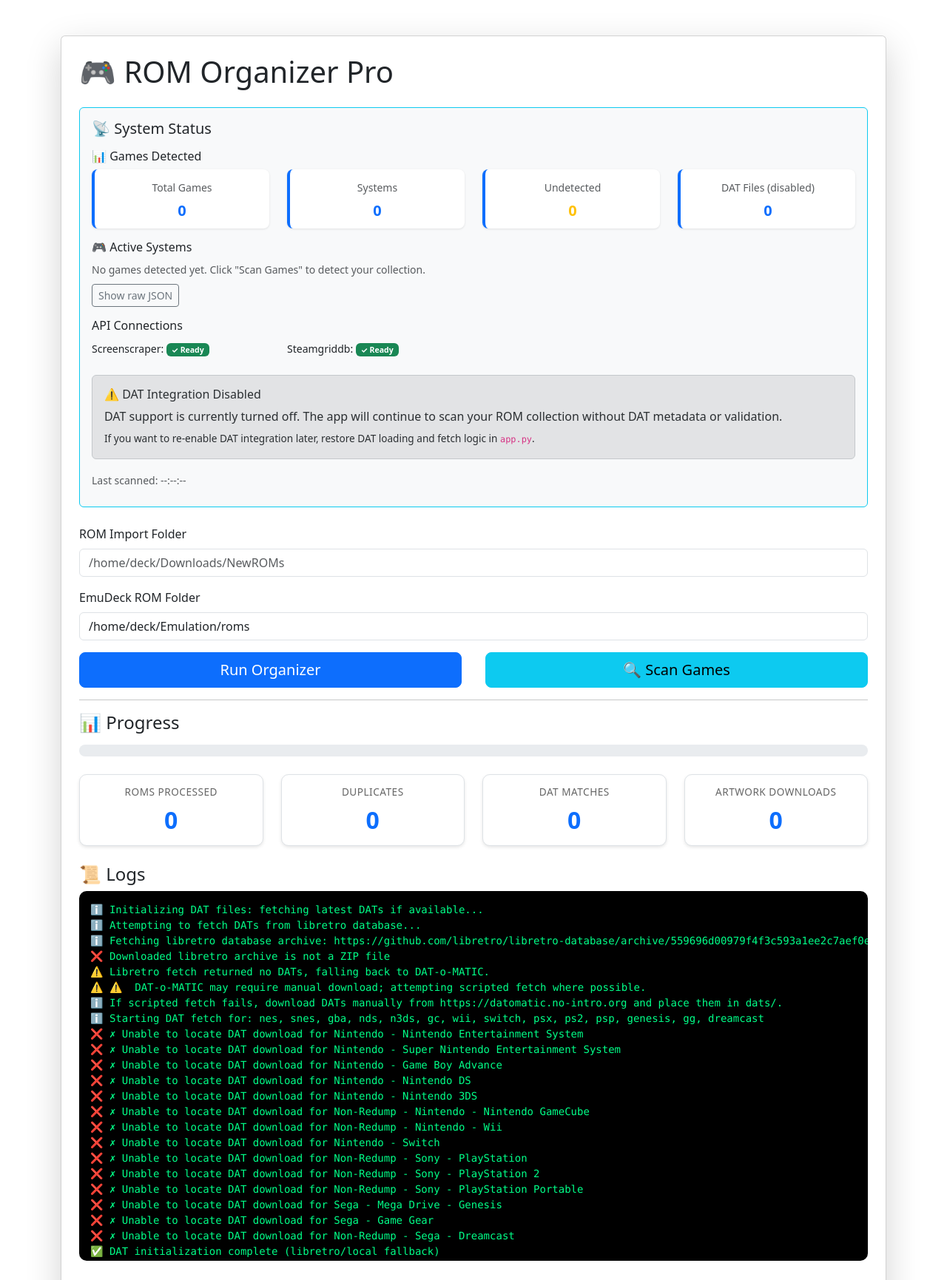
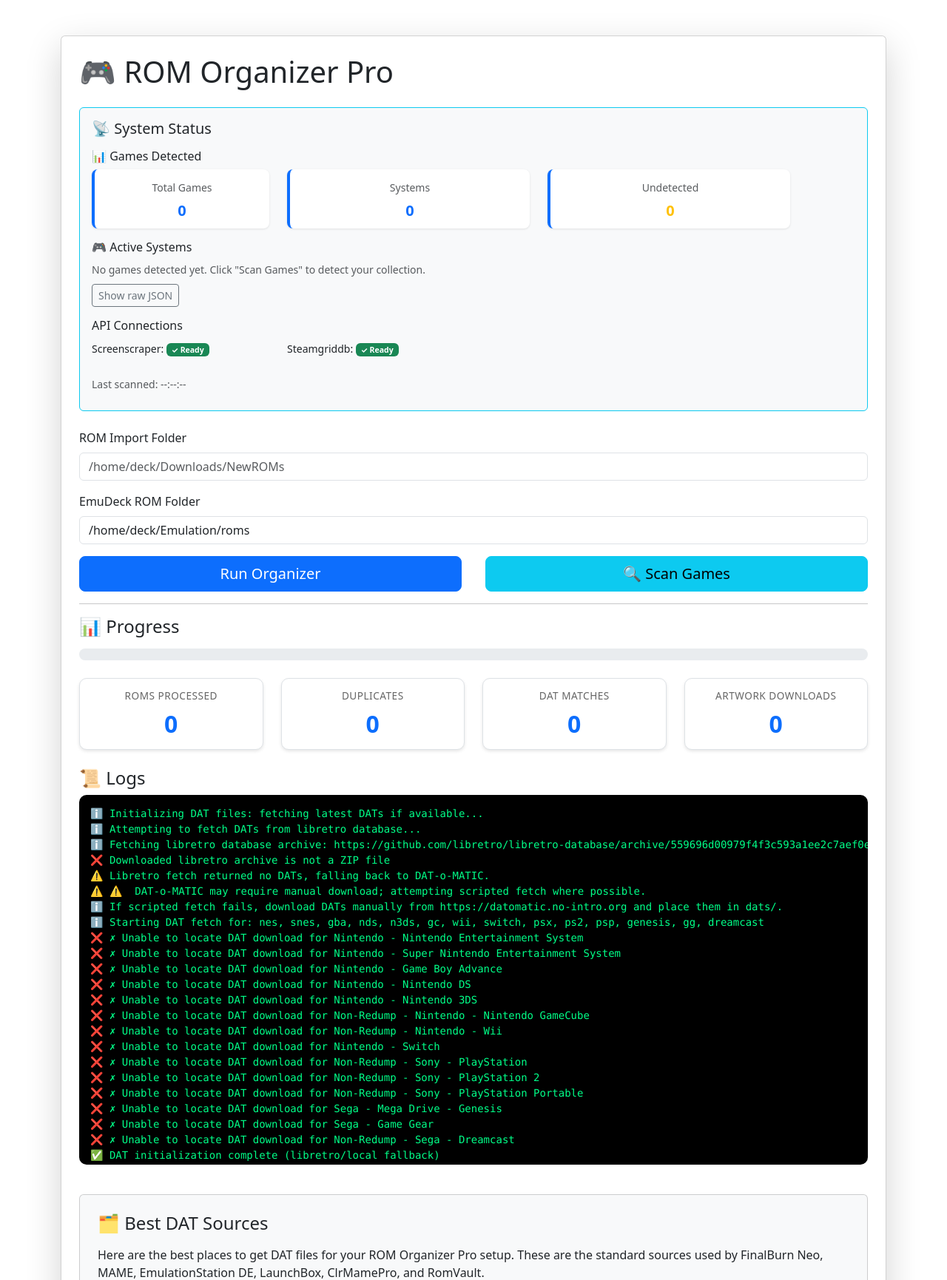
Before and after one commit to JakeBloor/Rom-Organiser-Pro, a Flask app: page / in a window 1280 px wide. Shown: the top 1731 px of the page at 74% size. Run offline with Flask 3, Linux system fonts and the light colour scheme; data that the repository does not hold is empty.

Commit message:
refactor: Update layout and remove deprecated DAT integration section

```diff
--- a/templates/index.html
+++ b/templates/index.html
@@ -32,22 +32,16 @@
                   <div class="h5" id="totalGames">--</div>
                 </div>
               </div>
-              <div class="col-md-3">
+              <div class="col-md-4">
                 <div class="stat-mini">
                   <small class="text-muted">Systems</small>
                   <div class="h5" id="systemsCount">--</div>
                 </div>
               </div>
-              <div class="col-md-3">
+              <div class="col-md-4">
                 <div class="stat-mini">
                   <small class="text-muted">Undetected</small>
                   <div class="h5 text-warning" id="undetectedCount">--</div>
-                </div>
-              </div>
-              <div class="col-md-3">
-                <div class="stat-mini">
-                  <small class="text-muted">DAT Files (disabled)</small>
-                  <div class="h5" id="datFilesCount">--</div>
                 </div>
               </div>
             </div>
@@ -73,18 +67,6 @@
                 <small class="text-muted">Loading...</small>
               </div>
             </div>
-          </div>
-
-          <div class="alert alert-secondary mb-3">
-            <h6 class="alert-heading">⚠️ DAT Integration Disabled</h6>
-            <p class="mb-2">
-              DAT support is currently turned off. The app will continue to scan
-              your ROM collection without DAT metadata or validation.
-            </p>
-            <p class="mb-0" style="font-size: 0.85rem">
-              If you want to re-enable DAT integration later, restore DAT
-              loading and fetch logic in <code>app.py</code>.
-            </p>
           </div>
 
           <div class="mb-2">
@@ -431,8 +413,6 @@ dats/
               data.detection.detected_systems;
             document.getElementById("undetectedCount").textContent =
               data.detection.undetected_count;
-            document.getElementById("datFilesCount").textContent =
-              data.dats.total_files;
 
             // Update games by system (top 10)
             const gamesBySystem = document.getElementById("gamesBySystem");
```
